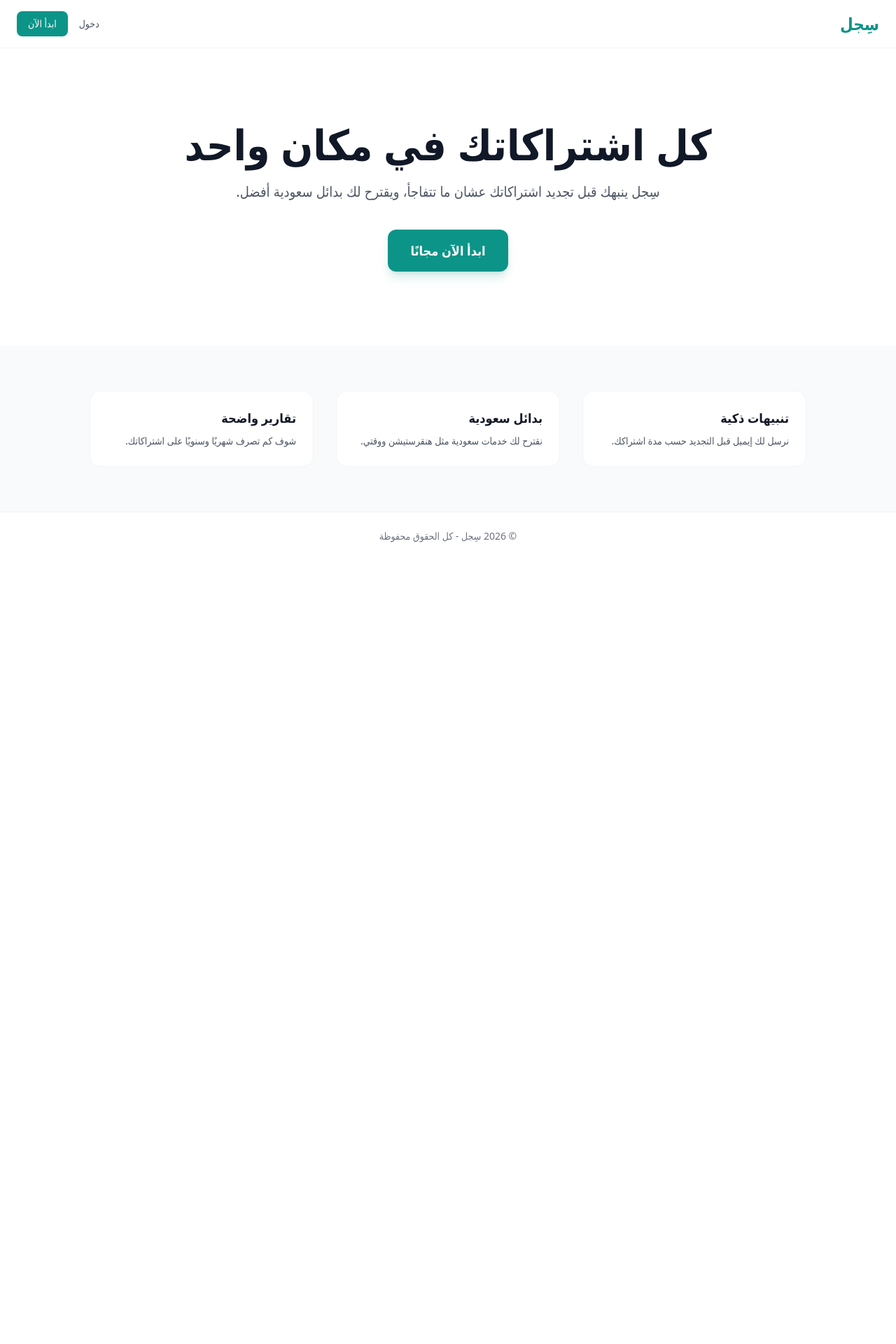
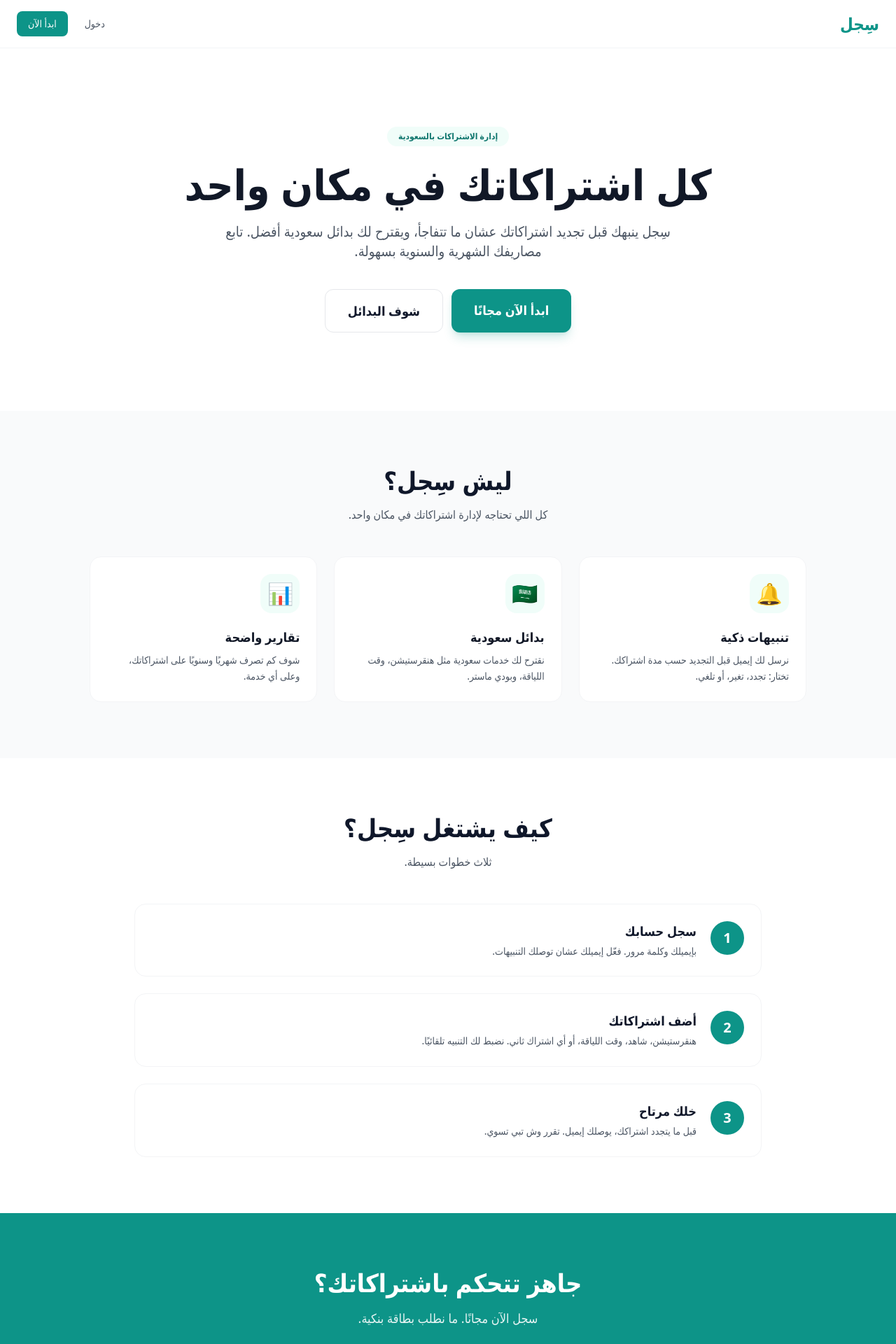
Before and after one commit to 44abdullah/sijil, a Next.js app: page / in a window 1280 px wide. Shown: the top 1920 px of the page at 70% size. Before the commit the page ends 800 px from the top, so only its background shows below. Built offline with nearby package versions, Linux system fonts and the light colour scheme.

Commit message:
Update page.tsx

```diff
--- a/app/page.tsx
+++ b/app/page.tsx
@@ -4,14 +4,14 @@ export default function HomePage() {
   return (
     <main className="min-h-screen flex flex-col">
       {/* Header */}
-      <header className="w-full px-6 py-4 flex items-center justify-between border-b border-gray-100 dark:border-gray-800">
-        <div className="flex items-center gap-2">
-          <span className="text-2xl font-bold text-brand-600">سِجل</span>
-        </div>
-        <nav className="flex items-center gap-4">
+      <header className="w-full px-6 py-4 flex items-center justify-between border-b border-gray-100 dark:border-gray-800 sticky top-0 bg-white/80 dark:bg-gray-900/80 backdrop-blur-sm z-50">
+        <Link href="/" className="text-2xl font-bold text-brand-600">
+          سِجل
+        </Link>
+        <nav className="flex items-center gap-3">
           <Link
             href="/login"
-            className="text-sm text-gray-600 dark:text-gray-300 hover:text-brand-600"
+            className="text-sm text-gray-600 dark:text-gray-300 hover:text-brand-600 px-3 py-2"
           >
             دخول
           </Link>
@@ -25,51 +25,136 @@ export default function HomePage() {
       </header>
 
       {/* Hero */}
-      <section className="flex-1 flex flex-col items-center justify-center text-center px-6 py-20">
-        <h1 className="text-4xl md:text-6xl font-bold text-gray-900 dark:text-white mb-6 leading-tight">
+      <section className="flex-1 flex flex-col items-center justify-center text-center px-6 py-20 md:py-28">
+        <div className="inline-block px-4 py-1.5 rounded-full bg-brand-50 dark:bg-brand-900/30 text-brand-700 dark:text-brand-300 text-xs font-semibold mb-6">
+          إدارة الاشتراكات بالسعودية
+        </div>
+
+        <h1 className="text-4xl md:text-6xl font-bold text-gray-900 dark:text-white mb-6 leading-tight max-w-4xl">
           كل اشتراكاتك في مكان واحد
         </h1>
-        <p className="text-lg md:text-xl text-gray-600 dark:text-gray-300 max-w-2xl mb-10">
-          سِجل ينبهك قبل تجديد اشتراكاتك عشان ما تتفاجأ، ويقترح لك بدائل سعودية
-          أفضل.
+
+        <p className="text-lg md:text-xl text-gray-600 dark:text-gray-300 max-w-2xl mb-10 leading-relaxed">
+          سِجل ينبهك قبل تجديد اشتراكاتك عشان ما تتفاجأ، ويقترح لك بدائل
+          سعودية أفضل. تابع مصاريفك الشهرية والسنوية بسهولة.
         </p>
+
+        <div className="flex flex-col sm:flex-row gap-3">
           <Link
             href="/signup"
             className="px-8 py-4 rounded-xl bg-brand-600 text-white text-lg font-semibold hover:bg-brand-700 transition shadow-lg shadow-brand-600/20"
           >
             ابدأ الآن مجانًا
           </Link>
+          <Link
+            href="/alternatives"
+            className="px-8 py-4 rounded-xl border border-gray-200 dark:border-gray-700 text-lg font-semibold hover:bg-gray-50 dark:hover:bg-gray-800 transition"
+          >
+            شوف البدائل
+          </Link>
+        </div>
       </section>
 
       {/* Features */}
-      <section className="px-6 py-16 bg-gray-50 dark:bg-gray-900">
-        <div className="max-w-5xl mx-auto grid md:grid-cols-3 gap-8">
+      <section className="px-6 py-20 bg-gray-50 dark:bg-gray-900/50">
+        <div className="max-w-5xl mx-auto">
+          <h2 className="text-3xl md:text-4xl font-bold text-center mb-4">
+            ليش سِجل؟
+          </h2>
+          <p className="text-center text-gray-600 dark:text-gray-300 mb-12 max-w-2xl mx-auto">
+            كل اللي تحتاجه لإدارة اشتراكاتك في مكان واحد.
+          </p>
+
+          <div className="grid md:grid-cols-3 gap-6">
             <FeatureCard
+              icon="🔔"
               title="تنبيهات ذكية"
-            desc="نرسل لك إيميل قبل التجديد حسب مدة اشتراكك."
+              desc="نرسل لك إيميل قبل التجديد حسب مدة اشتراكك. تختار: تجدد، تغير، أو تلغي."
             />
             <FeatureCard
+              icon="🇸🇦"
               title="بدائل سعودية"
-            desc="نقترح لك خدمات سعودية مثل هنقرستيشن ووقتي."
+              desc="نقترح لك خدمات سعودية مثل هنقرستيشن، وقت اللياقة، وبودي ماستر."
             />
             <FeatureCard
+              icon="📊"
               title="تقارير واضحة"
-            desc="شوف كم تصرف شهريًا وسنويًا على اشتراكاتك."
+              desc="شوف كم تصرف شهريًا وسنويًا على اشتراكاتك، وعلى أي خدمة."
             />
+          </div>
+        </div>
+      </section>
+
+      {/* How it works */}
+      <section className="px-6 py-20">
+        <div className="max-w-4xl mx-auto">
+          <h2 className="text-3xl md:text-4xl font-bold text-center mb-4">
+            كيف يشتغل سِجل؟
+          </h2>
+          <p className="text-center text-gray-600 dark:text-gray-300 mb-12">
+            ثلاث خطوات بسيطة.
+          </p>
+
+          <div className="space-y-6">
+            <Step
+              number="1"
+              title="سجل حسابك"
+              desc="بإيميلك وكلمة مرور. فعّل إيميلك عشان توصلك التنبيهات."
+            />
+            <Step
+              number="2"
+              title="أضف اشتراكاتك"
+              desc="هنقرستيشن، شاهد، وقت اللياقة، أو أي اشتراك ثاني. نضبط لك التنبيه تلقائيًا."
+            />
+            <Step
+              number="3"
+              title="خلك مرتاح"
+              desc="قبل ما يتجدد اشتراكك، يوصلك إيميل. تقرر وش تبي تسوي."
+            />
+          </div>
+        </div>
+      </section>
+
+      {/* CTA */}
+      <section className="px-6 py-20 bg-brand-600 text-white">
+        <div className="max-w-3xl mx-auto text-center">
+          <h2 className="text-3xl md:text-4xl font-bold mb-4">
+            جاهز تتحكم باشتراكاتك؟
+          </h2>
+          <p className="text-lg mb-8 opacity-90">
+            سجل الآن مجانًا. ما نطلب بطاقة بنكية.
+          </p>
+          <Link
+            href="/signup"
+            className="inline-block px-8 py-4 rounded-xl bg-white text-brand-600 text-lg font-semibold hover:bg-gray-100 transition"
+          >
+            ابدأ الآن
+          </Link>
         </div>
       </section>
 
       {/* Footer */}
-      <footer className="px-6 py-6 text-center text-sm text-gray-500 border-t border-gray-100 dark:border-gray-800">
-        © {new Date().getFullYear()} سِجل - كل الحقوق محفوظة
+      <footer className="px-6 py-8 text-center text-sm text-gray-500 border-t border-gray-100 dark:border-gray-800">
+        © {new Date().getFullYear()} سِجل — كل الحقوق محفوظة
       </footer>
     </main>
   );
 }
 
-function FeatureCard({ title, desc }: { title: string; desc: string }) {
+function FeatureCard({
+  icon,
+  title,
+  desc,
+}: {
+  icon: string;
+  title: string;
+  desc: string;
+}) {
   return (
-    <div className="p-6 rounded-2xl bg-white dark:bg-gray-800 border border-gray-100 dark:border-gray-700">
+    <div className="p-6 rounded-2xl bg-white dark:bg-gray-800 border border-gray-100 dark:border-gray-700 hover:border-brand-300 dark:hover:border-brand-600 transition">
+      <div className="w-14 h-14 rounded-2xl bg-brand-50 dark:bg-brand-900/30 flex items-center justify-center text-3xl mb-5">
+        {icon}
+      </div>
       <h3 className="text-lg font-bold text-gray-900 dark:text-white mb-2">
         {title}
       </h3>
@@ -79,3 +164,27 @@ function FeatureCard({ title, desc }: { title: string; desc: string }) {
     </div>
   );
 }
+
+function Step({
+  number,
+  title,
+  desc,
+}: {
+  number: string;
+  title: string;
+  desc: string;
+}) {
+  return (
+    <div className="flex gap-5 items-start p-6 rounded-2xl bg-white dark:bg-gray-800 border border-gray-100 dark:border-gray-700">
+      <div className="w-12 h-12 rounded-full bg-brand-600 text-white flex items-center justify-center text-xl font-bold flex-shrink-0">
+        {number}
+      </div>
+      <div>
+        <h3 className="text-lg font-bold mb-1">{title}</h3>
+        <p className="text-gray-600 dark:text-gray-300 text-sm leading-relaxed">
+          {desc}
+        </p>
+      </div>
+    </div>
+  );
+}
```
Lines whose indentation alone changed are shown as unchanged.
